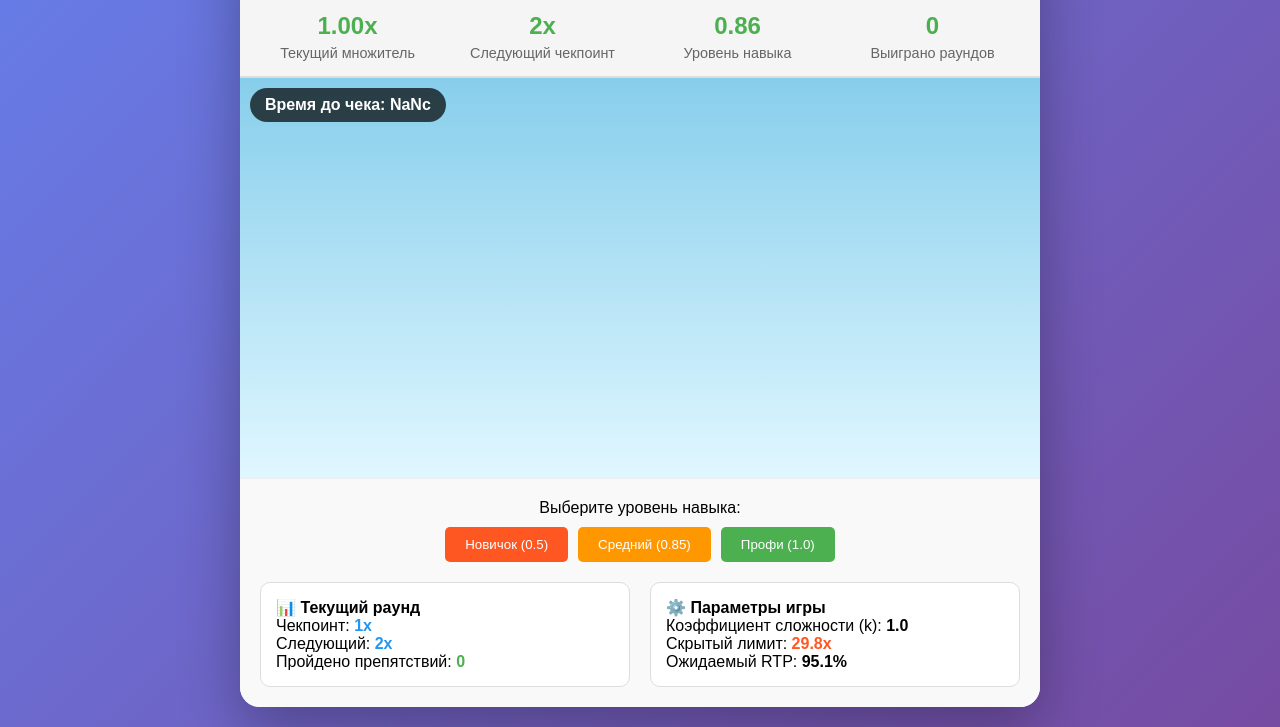
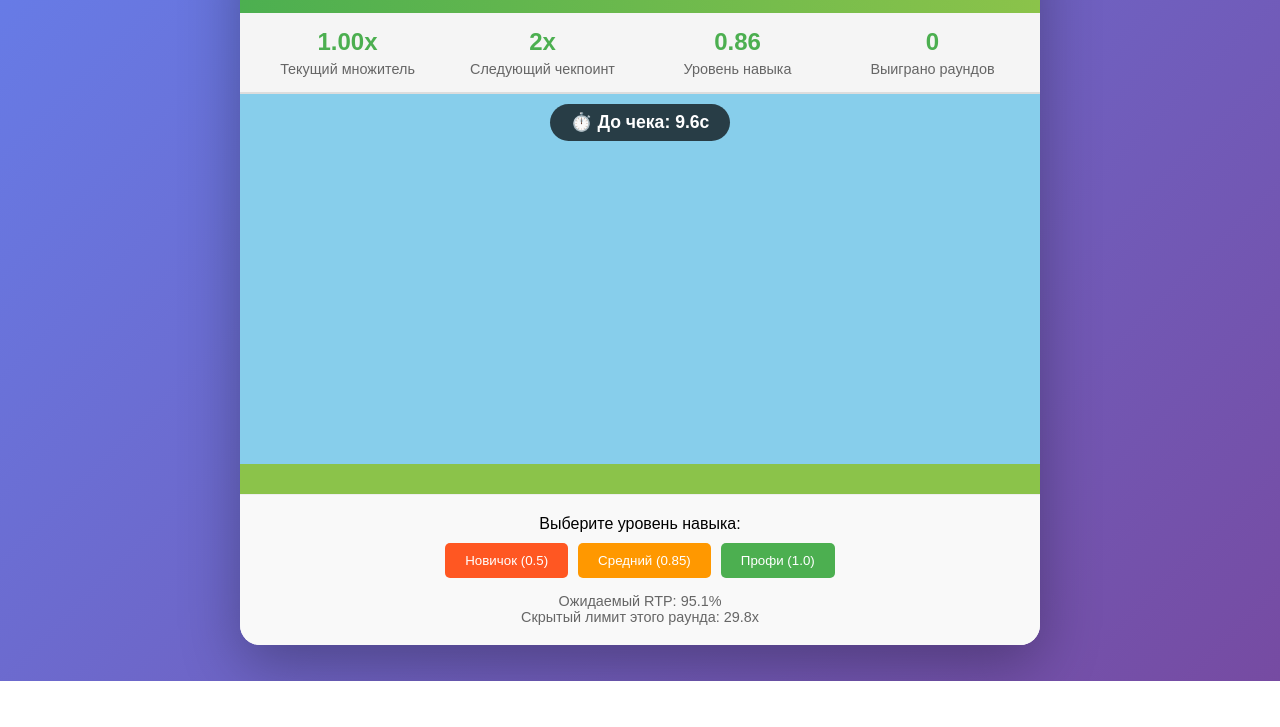
Before and after one commit to nikitazhiryakov-wq/boom23, a plain HTML site: page index.html in a window 1280 px wide. Shown: the part 119-846 px from the top of the page. After the commit the page ends 800 px from the top, so only its background shows below. Drawn offline with Linux system fonts and the light colour scheme.

Commit message:
Update index.html

```diff
--- a/index.html
+++ b/index.html
@@ -3,7 +3,7 @@
 <head>
     <meta charset="UTF-8">
     <meta name="viewport" content="width=device-width, initial-scale=1.0">
-    <title>Flappy Crash - Исправленная версия</title>
+    <title>Flappy Crash - Таймер исправлен</title>
     <style>
         * {
             margin: 0;
@@ -145,23 +145,25 @@
             border-top: 1px solid #eee;
         }
 
-        .controls {
-            display: grid;
-            grid-template-columns: 1fr 1fr;
-            gap: 20px;
-            margin-top: 20px;
-        }
-
-        .control-group {
-            padding: 15px;
-            background: white;
-            border-radius: 10px;
-            border: 1px solid #ddd;
+        .timer-display {
+            position: absolute;
+            top: 10px;
+            left: 50%;
+            transform: translateX(-50%);
+            background: rgba(0, 0, 0, 0.7);
+            color: white;
+            padding: 8px 20px;
+            border-radius: 20px;
+            font-weight: bold;
+            z-index: 50;
+            font-size: 1.1em;
+            min-width: 180px;
+            text-align: center;
         }
 
         .protection-indicator {
             position: absolute;
-            top: 10px;
+            top: 50px;
             right: 10px;
             background: rgba(33, 150, 243, 0.9);
             color: white;
@@ -172,25 +174,9 @@
             display: none;
         }
 
-        .timer-display {
-            position: absolute;
-            top: 10px;
-            left: 10px;
-            background: rgba(0, 0, 0, 0.7);
-            color: white;
-            padding: 8px 15px;
-            border-radius: 20px;
-            font-weight: bold;
-            z-index: 50;
-        }
-
         @media (max-width: 600px) {
             .stats-bar {
                 grid-template-columns: repeat(2, 1fr);
-            }
-
-            .controls {
-                grid-template-columns: 1fr;
             }
         }
     </style>
@@ -224,7 +210,7 @@
         <div class="game-area">
             <canvas id="gameCanvas"></canvas>
 
-            <div class="timer-display" id="timerDisplay">Время до чека: 10.0с</div>
+            <div class="timer-display" id="timerDisplay">⏱️ До чека: 10.0с</div>
             <div class="protection-indicator" id="protectionIndicator">🛡️ Защита: 3.0с</div>
 
             <div id="decisionPanel" class="decision-panel">
@@ -233,37 +219,25 @@
                 <p>Ваш текущий выигрыш: <span id="currentWinAmount">100</span> монет</p>
                 <div class="button-group">
                     <button class="btn btn-take" onclick="takeMoney()">💰 Забрать</button>
-                    <button class="btn btn-continue" onclick="continueGame()">🚀 Продолжить</button>
+                    <button class="btn btn-continue" onclick="continueGame()">🚀 Продолжить (3с защиты)</button>
                 </div>
                 <p style="margin-top: 15px; color: #666; font-size: 0.9em;">
-                    Следующий чекпоинт через 10 секунд
+                    Следующий чекпоинт: <span id="nextCheckpointValue">3x</span> через 10 секунд
                 </p>
             </div>
         </div>
 
         <div class="info-panel">
-            <div style="text-align: center; margin-bottom: 15px;">
-                <p>Выберите уровень навыка:</p>
-                <div style="display: flex; gap: 10px; justify-content: center; margin-top: 10px;">
+            <div style="text-align: center;">
+                <p style="margin-bottom: 10px;">Выберите уровень навыка:</p>
+                <div style="display: flex; gap: 10px; justify-content: center; margin-bottom: 15px;">
                     <button onclick="changeSkill(0.5)" style="padding: 10px 20px; background: #FF5722; color: white; border: none; border-radius: 5px;">Новичок (0.5)</button>
                     <button onclick="changeSkill(0.85)" style="padding: 10px 20px; background: #FF9800; color: white; border: none; border-radius: 5px;">Средний (0.85)</button>
                     <button onclick="changeSkill(1.0)" style="padding: 10px 20px; background: #4CAF50; color: white; border: none; border-radius: 5px;">Профи (1.0)</button>
                 </div>
-            </div>
-
-            <div class="controls">
-                <div class="control-group">
-                    <h4>📊 Текущий раунд</h4>
-                    <p>Чекпоинт: <span style="color: #2196F3; font-weight: bold;" id="currentCheckpointText">1x</span></p>
-                    <p>Следующий: <span style="color: #2196F3; font-weight: bold;" id="nextCheckpointText">2x</span></p>
-                    <p>Пройдено препятствий: <span style="color: #4CAF50; font-weight: bold;" id="obstaclesPassed">0</span></p>
-                </div>
-
-                <div class="control-group">
-                    <h4>⚙️ Параметры игры</h4>
-                    <p>Коэффициент сложности (k): <span style="font-weight: bold;">1.0</span></p>
-                    <p>Скрытый лимит: <span style="color: #FF5722; font-weight: bold;" id="hiddenLimitText">???</span></p>
-                    <p>Ожидаемый RTP: <span style="font-weight: bold;" id="expectedRTP">86.8%</span></p>
+                <div style="color: #666; font-size: 0.9em;">
+                    <p>Ожидаемый RTP: <span id="expectedRTP">86.8%</span></p>
+                    <p>Скрытый лимит этого раунда: <span id="hiddenLimitDisplay">???</span></p>
                 </div>
             </div>
         </div>
@@ -296,8 +270,8 @@
             // Таймеры
             checkpointTimer: CHECKPOINT_TIME,
             protectionTimer: 0,
+            lastTime: 0,
             obstaclesPassed: 0,
-            hasPassedFirstObstacle: false,
 
             // Параметры игры
             bird: { x: 100, y: 200, velocity: 0, radius: 15 },
@@ -305,14 +279,15 @@
             gameSpeed: 3,
             pipeGap: 150,
             pipeWidth: 80,
-            pipeFrequency: 180, // Больше расстояние между трубами
+            pipeFrequency: 150, // Каждые N кадров
             frameCount: 0,
             gravity: 0.5,
             jumpForce: -10,
 
-            // Состояния
+            // Флаги
             isProtected: false,
-            isAtLimit: false
+            isAtLimit: false,
+            hasPassedFirstObstacle: false
         };
 
         // ====================
@@ -320,7 +295,6 @@
         // ====================
         const canvas = document.getElementById('gameCanvas');
         const ctx = canvas.getContext('2d');
-        let lastFrameTime = 0;
 
         function initGame() {
             canvas.width = canvas.offsetWidth;
@@ -336,20 +310,21 @@
             gameState.hasPassedFirstObstacle = false;
             gameState.isProtected = false;
             gameState.isAtLimit = false;
+            gameState.lastTime = 0;
 
             // Генерируем скрытый лимит
             gameState.hiddenMaxMultiplier = 0.5 + Math.random() * 199.5;
 
             // Создаем первое обязательное препятствие
-            createPipeAtPosition(canvas.width * 0.6);
+            createPipeAtPosition(canvas.width * 0.5);
 
             updateUI();
 
             // Запускаем игровой цикл
             if (!gameState.isPlaying) {
                 gameState.isPlaying = true;
-                lastFrameTime = performance.now();
-                gameLoop();
+                gameState.lastTime = Date.now();
+                requestAnimationFrame(gameLoop);
             }
         }
 
@@ -362,12 +337,12 @@
             const topHeight = minHeight + Math.random() * maxHeight;
 
             // Корректируем сложность в зависимости от навыка
-            const skillFactor = 1 + (gameState.playerSkill - 0.5) * 0.4;
+            const skillFactor = 0.9 + (gameState.playerSkill * 0.2); // От 0.9 до 1.1
             const adjustedGap = gameState.pipeGap * skillFactor;
 
             // Если достигли лимита - делаем трубу сложнее
             const isHard = gameState.isAtLimit;
-            const finalGap = isHard ? Math.max(90, adjustedGap * 0.7) : adjustedGap;
+            const finalGap = isHard ? Math.max(80, adjustedGap * 0.6) : adjustedGap;
 
             gameState.pipes.push({
                 x: x,
@@ -385,52 +360,64 @@
         function updateUI() {
             document.getElementById('currentMultiplier').textContent =
                 gameState.currentMultiplier.toFixed(2) + 'x';
-            document.getElementById('nextCheckpoint').textContent =
-                CHECKPOINTS[gameState.currentCheckpointIndex + 1] + 'x';
+
+            const nextCheckpoint = gameState.currentCheckpointIndex < CHECKPOINTS.length - 1
+                ? CHECKPOINTS[gameState.currentCheckpointIndex + 1]
+                : 'MAX';
+            document.getElementById('nextCheckpoint').textContent = nextCheckpoint + 'x';
+
             document.getElementById('playerSkill').textContent =
                 gameState.playerSkill.toFixed(2);
             document.getElementById('totalWins').textContent = gameState.totalWins;
 
-            document.getElementById('currentCheckpointText').textContent =
-                CHECKPOINTS[gameState.currentCheckpointIndex] + 'x';
-            document.getElementById('nextCheckpointText').textContent =
-                CHECKPOINTS[gameState.currentCheckpointIndex + 1] + 'x';
-            document.getElementById('hiddenLimitText').textContent =
-                gameState.hiddenMaxMultiplier.toFixed(1) + 'x';
+            // Таймер
+            document.getElementById('timerDisplay').textContent =
+                `⏱️ До чека: ${gameState.checkpointTimer.toFixed(1)}с`;
 
+            // Панель чекпоинта
+            document.getElementById('checkpointMultiplier').textContent =
+                gameState.currentMultiplier + 'x';
+            document.getElementById('currentWinAmount').textContent =
+                (gameState.betAmount * gameState.currentMultiplier).toFixed(0);
+            document.getElementById('nextCheckpointValue').textContent = nextCheckpoint + 'x';
+
+            // Ожидаемый RTP
             const expectedRTP = (gameState.playerSkill * 99 + 10).toFixed(1);
             document.getElementById('expectedRTP').textContent = expectedRTP + '%';
 
-            document.getElementById('obstaclesPassed').textContent = gameState.obstaclesPassed;
-
-            // Обновляем сумму выигрыша
-            const winAmount = gameState.betAmount * CHECKPOINTS[gameState.currentCheckpointIndex];
-            document.getElementById('currentWinAmount').textContent = winAmount.toFixed(0);
+            // Скрытый лимит
+            document.getElementById('hiddenLimitDisplay').textContent =
+                gameState.hiddenMaxMultiplier.toFixed(1) + 'x';
         }
 
         // ====================
-        // ОСНОВНОЙ ИГРОВОЙ ЦИКЛ
+        // ИГРОВОЙ ЦИКЛ
         // ====================
-        function gameLoop(currentTime) {
+        function gameLoop() {
             if (!gameState.isPlaying || gameState.isAtCheckpoint || gameState.gameOver) {
                 return;
             }
 
             // Рассчитываем deltaTime
-            const deltaTime = (currentTime - lastFrameTime) / 1000;
-            lastFrameTime = currentTime;
+            const currentTime = Date.now();
+            const deltaTime = (currentTime - gameState.lastTime) / 1000; // В секундах
+            gameState.lastTime = currentTime;
+
+            // Ограничиваем deltaTime для избежания больших скачков
+            const safeDeltaTime = Math.min(deltaTime, 0.1);
 
             // Очистка канваса
             ctx.clearRect(0, 0, canvas.width, canvas.height);
 
             // Обновление таймера чекпоинта
-            gameState.checkpointTimer -= deltaTime;
-            document.getElementById('timerDisplay').textContent =
-                `Время до чека: ${gameState.checkpointTimer.toFixed(1)}с`;
+            gameState.checkpointTimer -= safeDeltaTime;
+
+            // Отрисовка фона
+            drawBackground();
 
             // Обновление таймера защиты
             if (gameState.isProtected) {
-                gameState.protectionTimer -= deltaTime;
+                gameState.protectionTimer -= safeDeltaTime;
                 if (gameState.protectionTimer <= 0) {
                     gameState.isProtected = false;
                     document.getElementById('protectionIndicator').style.display = 'none';
@@ -445,7 +432,7 @@
             gameState.bird.velocity += gameState.gravity;
             gameState.bird.y += gameState.bird.velocity;
 
-            // Проверка столкновения с землей/потолком
+            // Проверка столкновения с границами
             if (gameState.bird.y - gameState.bird.radius < 0) {
                 gameState.bird.y = gameState.bird.radius;
                 gameState.bird.velocity = 0;
@@ -479,60 +466,69 @@
             // Проверка лимита
             checkLimit();
 
+            // Обновление интерфейса
+            updateUI();
+
             // Запрос следующего кадра
             requestAnimationFrame(gameLoop);
         }
 
-        // ====================
-        // РИСОВАНИЕ ПТИЧКИ
-        // ====================
+        function drawBackground() {
+            // Небо
+            ctx.fillStyle = '#87CEEB';
+            ctx.fillRect(0, 0, canvas.width, canvas.height);
+
+            // Земля
+            ctx.fillStyle = '#8BC34A';
+            ctx.fillRect(0, canvas.height - 30, canvas.width, 30);
+        }
+
         function drawBird() {
-            ctx.save();
-            ctx.translate(gameState.bird.x, gameState.bird.y);
+            const bird = gameState.bird;
 
             // Эффект защиты
             if (gameState.isProtected) {
+                ctx.save();
                 ctx.shadowColor = '#2196F3';
                 ctx.shadowBlur = 15;
-                ctx.globalAlpha = 0.8;
+                ctx.globalAlpha = 0.9;
             }
 
             // Тело птички
             ctx.fillStyle = '#FFD700';
             ctx.beginPath();
-            ctx.arc(0, 0, gameState.bird.radius, 0, Math.PI * 2);
+            ctx.arc(bird.x, bird.y, bird.radius, 0, Math.PI * 2);
             ctx.fill();
 
             // Глаз
             ctx.fillStyle = 'black';
             ctx.beginPath();
-            ctx.arc(8, -5, 4, 0, Math.PI * 2);
+            ctx.arc(bird.x + 8, bird.y - 5, 4, 0, Math.PI * 2);
             ctx.fill();
 
             // Клюв
             ctx.fillStyle = '#FF5722';
             ctx.beginPath();
-            ctx.moveTo(15, 0);
-            ctx.lineTo(25, 0);
-            ctx.lineTo(15, 8);
+            ctx.moveTo(bird.x + 15, bird.y);
+            ctx.lineTo(bird.x + 25, bird.y);
+            ctx.lineTo(bird.x + 15, bird.y + 8);
             ctx.fill();
 
-            ctx.restore();
+            if (gameState.isProtected) {
+                ctx.restore();
+            }
         }
 
-        // ====================
-        // ОБНОВЛЕНИЕ ТРУБ
-        // ====================
         function updatePipes() {
             for (let i = gameState.pipes.length - 1; i >= 0; i--) {
                 const pipe = gameState.pipes[i];
 
-                // Движение трубы (только если нет защиты)
+                // Движение трубы
                 if (!gameState.isProtected) {
                     pipe.x -= gameState.gameSpeed;
                 }
 
-                // Проверка столкновения (если нет защиты)
+                // Проверка столкновения
                 if (!gameState.isProtected && checkCollision(pipe)) {
                     gameOver();
                     return;
@@ -558,26 +554,23 @@
         }
 
         function drawPipe(pipe) {
+            // Стиль для сложных труб
+            const topColor = pipe.isHard ? '#D32F2F' : '#4CAF50';
+            const bottomColor = pipe.isHard ? '#B71C1C' : '#388E3C';
+            const capColor = pipe.isHard ? '#880E4F' : '#2E7D32';
+
             // Верхняя труба
-            ctx.fillStyle = pipe.isHard ? '#D32F2F' : '#4CAF50';
+            ctx.fillStyle = topColor;
             ctx.fillRect(pipe.x, 0, pipe.width, pipe.topHeight);
 
             // Нижняя труба
-            ctx.fillStyle = pipe.isHard ? '#B71C1C' : '#388E3C';
+            ctx.fillStyle = bottomColor;
             ctx.fillRect(pipe.x, pipe.bottomY, pipe.width, canvas.height - pipe.bottomY);
 
             // Края труб
-            ctx.fillStyle = pipe.isHard ? '#880E4F' : '#2E7D32';
+            ctx.fillStyle = capColor;
             ctx.fillRect(pipe.x - 5, pipe.topHeight - 20, pipe.width + 10, 20);
             ctx.fillRect(pipe.x - 5, pipe.bottomY, pipe.width + 10, 20);
-
-            // Предупреждение для сложных труб
-            if (pipe.isHard) {
-                ctx.fillStyle = '#FF5252';
-                ctx.font = 'bold 16px Arial';
-                ctx.textAlign = 'center';
-                ctx.fillText('⚠️ ЛИМИТ!', pipe.x + pipe.width/2, canvas.height/2);
-            }
         }
 
         function checkCollision(pipe) {
@@ -586,12 +579,12 @@
             if (bird.x + bird.radius > pipe.x &&
                 bird.x - bird.radius < pipe.x + pipe.width) {
 
-                // Проверка столкновения с верхней трубой
+                // Столкновение с верхней трубой
                 if (bird.y - bird.radius < pipe.topHeight) {
                     return true;
                 }
 
-                // Проверка столкновения с нижней трубой
+                // Столкновение с нижней трубой
                 if (bird.y + bird.radius > pipe.bottomY) {
                     return true;
                 }
@@ -610,8 +603,10 @@
             if (nextCheckpoint && nextCheckpoint > gameState.hiddenMaxMultiplier) {
                 gameState.isAtLimit = true;
                 // Создаем сложную трубу
-                createPipeAtPosition(canvas.width);
-                alert('⚠️ Достигнут скрытый лимит! Следующее препятствие будет сложнее!');
+                createPipeAtPosition(canvas.width * 0.8);
+                setTimeout(() => {
+                    alert('⚠️ Достигнут скрытый лимит! Следующее препятствие будет сложнее!');
+                }, 100);
             }
         }
 
@@ -623,7 +618,7 @@
             gameState.isAtCheckpoint = true;
             gameState.currentMultiplier = CHECKPOINTS[gameState.currentCheckpointIndex];
 
-            // Обновляем UI для чекпоинта
+            // Обновляем UI
             document.getElementById('checkpointMultiplier').textContent =
                 gameState.currentMultiplier + 'x';
 
@@ -640,7 +635,7 @@
             gameState.accumulatedWinnings += winAmount;
             gameState.totalWins++;
 
-            alert(`🎉 Вы забрали деньги на множителе ${gameState.currentMultiplier}x!\nВыигрыш: ${winAmount.toFixed(0)} монет\nВсего выиграно: ${gameState.accumulatedWinnings.toFixed(0)} монет`);
+            alert(`🎉 Вы забрали деньги на множителе ${gameState.currentMultiplier}x!\nВыигрыш: ${winAmount.toFixed(0)} монет\nВсего: ${gameState.accumulatedWinnings.toFixed(0)} монет`);
 
             document.getElementById('decisionPanel').style.display = 'none';
             setTimeout(startNewGame, 1000);
@@ -656,24 +651,24 @@
 
             // Переходим к следующему чекпоинту
             gameState.currentCheckpointIndex++;
-            gameState.checkpointTimer = CHECKPOINT_TIME;
+            gameState.checkpointTimer = CHECKPOINT_TIME; // Сбрасываем таймер на 10 секунд
             gameState.obstaclesPassed = 0;
             gameState.hasPassedFirstObstacle = false;
 
             // Очищаем старые трубы
             gameState.pipes = [];
 
-            // Создаем первое обязательное препятствие для нового отрезка
-            createPipeAtPosition(canvas.width * 0.6);
+            // Создаем первое обязательное препятствие
+            createPipeAtPosition(canvas.width * 0.5);
 
             // Прячем панель решений
             document.getElementById('decisionPanel').style.display = 'none';
 
-            // Продолжаем игровой цикл
+            // Продолжаем игру
             gameState.isPlaying = true;
             gameState.isAtCheckpoint = false;
-            lastFrameTime = performance.now();
-            gameLoop();
+            gameState.lastTime = Date.now();
+            requestAnimationFrame(gameLoop);
         }
 
         // ====================
@@ -685,7 +680,7 @@
 
             alert(`💥 Вы врезались!\nДостигнутый множитель: ${gameState.currentMultiplier.toFixed(2)}x\n\nУровень навыка: ${(gameState.playerSkill * 100).toFixed(1)}%`);
 
-            // Улучшаем skill при проигрыше (упрощенная механика)
+            // Улучшаем skill (упрощенная механика)
             if (Math.random() < 0.3) {
                 gameState.playerSkill = Math.min(1.0, gameState.playerSkill + 0.01);
             }
@@ -701,7 +696,7 @@
             gameState.gameOver = false;
             gameState.currentMultiplier = 1.0;
             gameState.currentCheckpointIndex = 0;
-            gameState.checkpointTimer = CHECKPOINT_TIME;
+            gameState.checkpointTimer = CHECKPOINT_TIME; // 10 секунд
             gameState.isProtected = false;
             gameState.isAtLimit = false;
 
@@ -725,8 +720,6 @@
 
             if (!gameState.isPlaying) {
                 startNewGame();
-            } else {
-                alert('Новый уровень навыка вступит в силу в следующем раунде');
             }
         }
 
@@ -741,12 +734,8 @@
             }
         });
 
+        window.addEventListener('load', initGame);
         window.addEventListener('resize', initGame);
-
-        // ====================
-        // ЗАПУСК ПРИ ЗАГРУЗКЕ
-        // ====================
-        window.addEventListener('load', initGame);
 
         // Экспорт функций
         window.takeMoney = takeMoney;
```
